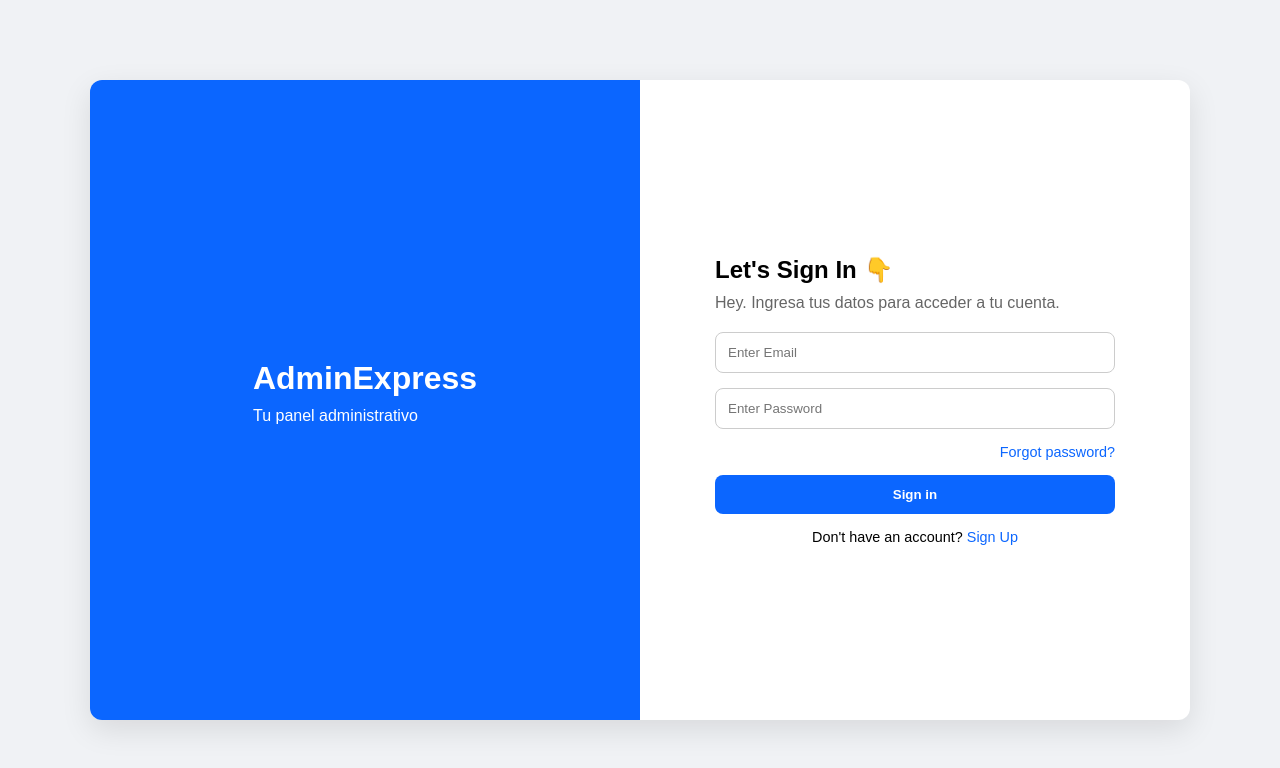
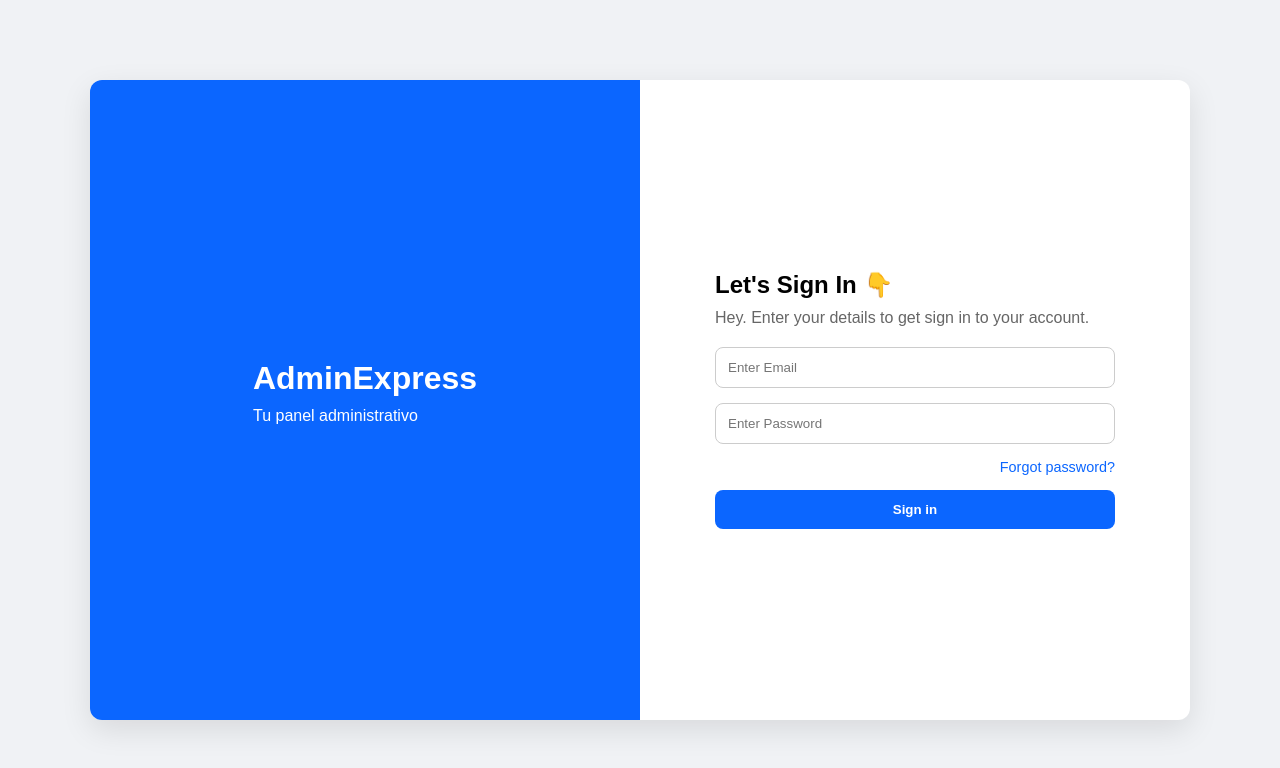
Before and after one commit to Wikiniki15/Armado_Web, a plain HTML site: page index.html in a window 1280 px wide. Drawn offline with Linux system fonts and the light colour scheme.

Commit message:
Actualizada

```diff
--- a/index.html
+++ b/index.html
@@ -22,7 +22,7 @@
       <form class="form-card" action="#" method="post">
         <div class="form-head">
           <h1>Let's <strong>Sign In</strong> 👇</h1>
-          <p>Hey. Ingresa tus datos para acceder a tu cuenta.</p>
+          <p>Hey. Enter your details to get sign in to your account.</p>
         </div>
 
         <div class="input-group">
@@ -36,10 +36,6 @@
         <a class="forgot" href="#">Forgot password?</a>
 
         <button type="submit" class="btn">Sign in</button>
-
-        <div class="footer-text">
-          Don't have an account? <a href="#">Sign Up</a>
-        </div>
       </form>
     </section>
   </div>
```
